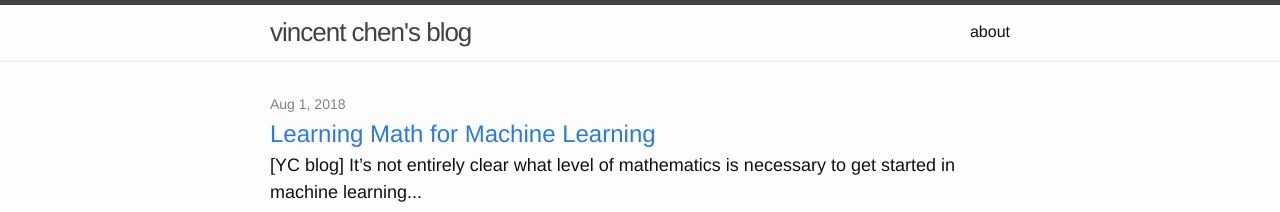
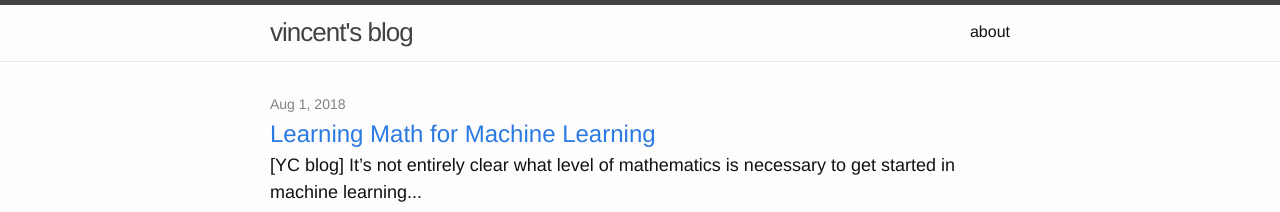
Before and after one commit to vincentschen/blog, a Jekyll site: the page built from index.md, in a window 1280 px wide. Shown: the top 212 px of the page. Built offline with Jekyll 4.4.1, drawn with Linux system fonts in a browser that asks for light colours.

Commit message:
Update blog title

```diff
--- a/_config.yml
+++ b/_config.yml
@@ -13,8 +13,8 @@
 # you will see them accessed via {{ site.title }}, {{ site.email }}, and so on.
 # You can create any custom variable you would like, and they will be accessible
 # in the templates via {{ site.myvariable }}.
-title: vincent chen's blog
-author: Vincent Chen
+title: vincent's blog
+author: Vincent Sunn Chen
 email: vincentsc at cs dot stanford dot edu
 description: >- # this means to ignore newlines until "baseurl:"
   writing about building
```
